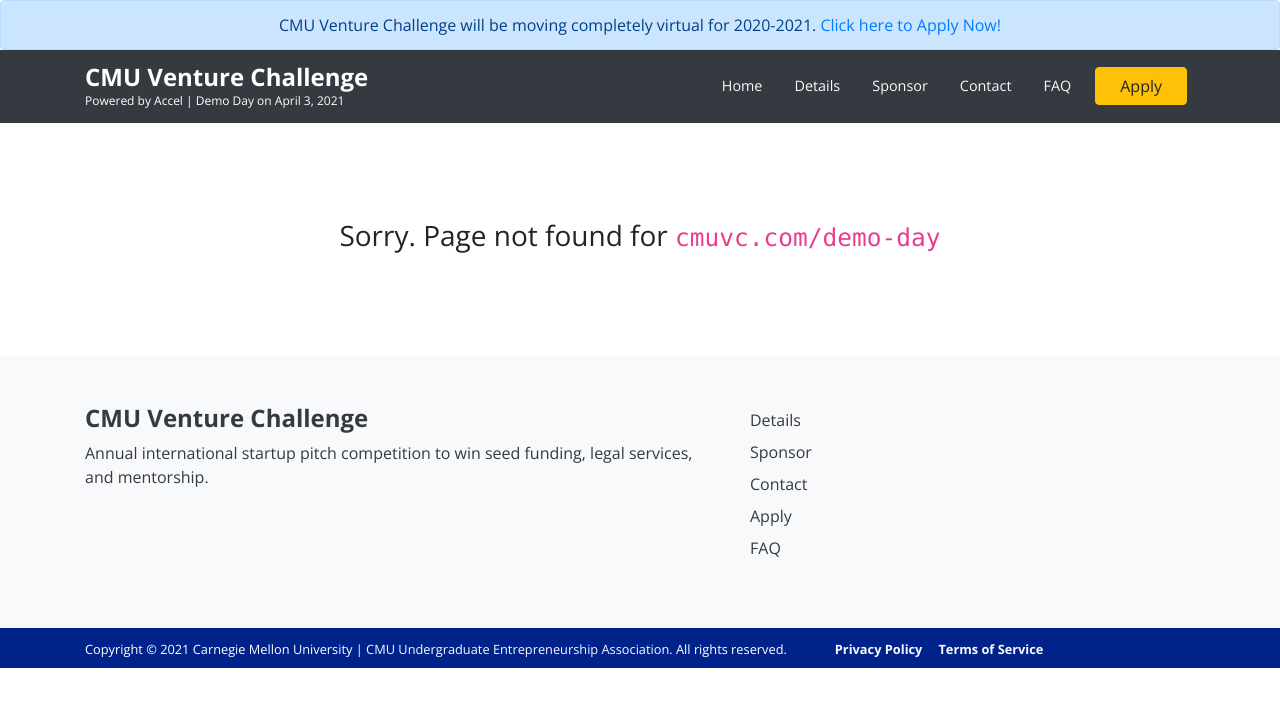
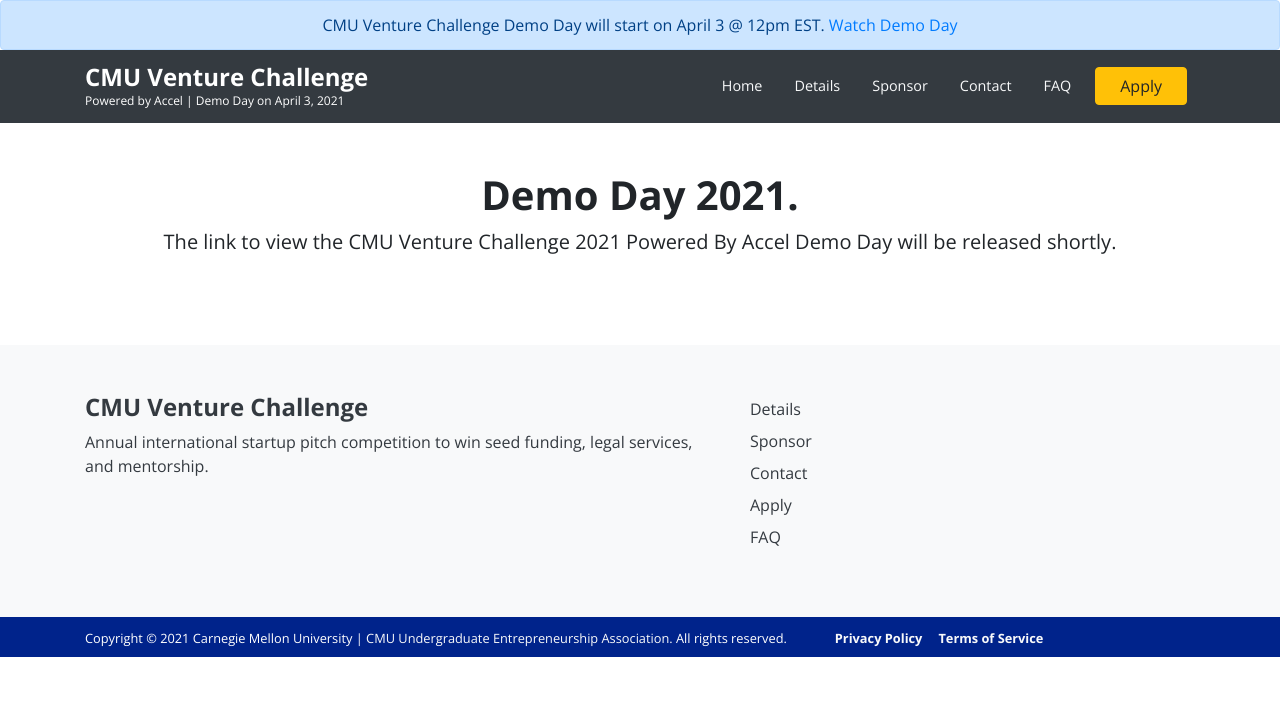
Before and after one commit to carnegieuea/cmuvc_2.0, a React (Create React App) app: page /demo-day in a window 1280 px wide. Shown: the top 706 px of the page. Built offline with nearby package versions, Linux system fonts and the light colour scheme.

Commit message:
added demo day link

```diff
--- a/src/containers/alert/index.js
+++ b/src/containers/alert/index.js
@@ -8,8 +8,8 @@
       color="primary"
       className={`${!display && "d-none"} mb-0 my-auto text-center`}
     >
-      CMU Venture Challenge will be moving completely virtual for 2020-2021.{" "}
-      <Link to="/apply">Click here to Apply Now!</Link>
+      CMU Venture Challenge Demo Day will start on April 3 @ 12pm EST.{" "}
+      <Link to="/demo-day">Watch Demo Day</Link>
     </Alert>
   );
 };
--- a/src/containers/app/App.js
+++ b/src/containers/app/App.js
@@ -9,6 +9,7 @@
 import Contact from "../contact/Contact";
 import Details from "../details";
 import FAQ from "../faq";
+import DemoDay from "../demoday";
 import PrivacyPolcy from "../policies/PrivacyPolicy";
 import TermsOfService from "../policies/TermsOfService";
 import NotFoundPage from "../404";
@@ -30,6 +31,7 @@
           <Route exact path="/faq" component={FAQ} />
           <Route exact path="/privacy" component={PrivacyPolcy} />
           <Route exact path="/terms" component={TermsOfService} />
+          <Route exact path="/demo-day" component={DemoDay} />
           <Route component={NotFoundPage} />
         </Switch>
         <Footer />
--- /dev/null
+++ b/src/containers/demoday/index.js
@@ -0,0 +1,37 @@
+import React from "react"
+import {
+    Container,
+    Row,
+    Col,
+    Button,
+  } from "reactstrap";
+
+const DemoDay = () => {
+    return (
+        <Container className="py-5 text-center">
+            <Row className="text-center">
+                <Col className="pb-4">
+                    <h1 className="display-5 font-weight-bolder text-black">
+                    Demo Day 2021.
+                    </h1>
+                    <p className="lead">The link to view the CMU Venture Challenge 2021 Powered By Accel Demo Day will be released shortly.</p>
+
+                    {/* <Button
+                        tag="a"
+                        disabled
+                        href="https://www.pralent.com/challenges/cmuvc-2021"
+                        color="warning"
+                        size="md"
+                        className="mx-1"
+                        target="_blank"
+                        rel="noreferrer noopener"
+                    >
+                        View Demo Day
+                    </Button> */}
+                </Col>
+            </Row>
+        </Container>
+    )
+}
+
+export default DemoDay
--- a/src/containers/home/Hero.js
+++ b/src/containers/home/Hero.js
@@ -65,15 +65,15 @@
               <Button tag={Link} to="/details" className="mx-2" color="light">
                 Competition Details
               </Button>
-              <Button tag={Link} to="/apply" className="mx-2" color="warning">
-                Apply Now
+              <Button tag={Link} to="/demo-day" className="mx-2" color="warning">
+                Watch Demo Day
               </Button>
             </div>
 
             <div className="text-light mt-3">
               <h4>First Round Applications are Open!</h4>
-              <h4>Round 1 Closes on March 5, 2021 @ 11:59pm EST</h4>
-              <h4>Demo Day on April 3, 2021</h4>
+              {/* <h4>Round 1 Closes on March 5, 2021 @ 11:59pm EST</h4> */}
+              <h4>Demo Day on April 3, 2021 @ 12pm EST</h4>
             </div>
           </Container>
         </TransparentBg>
```
